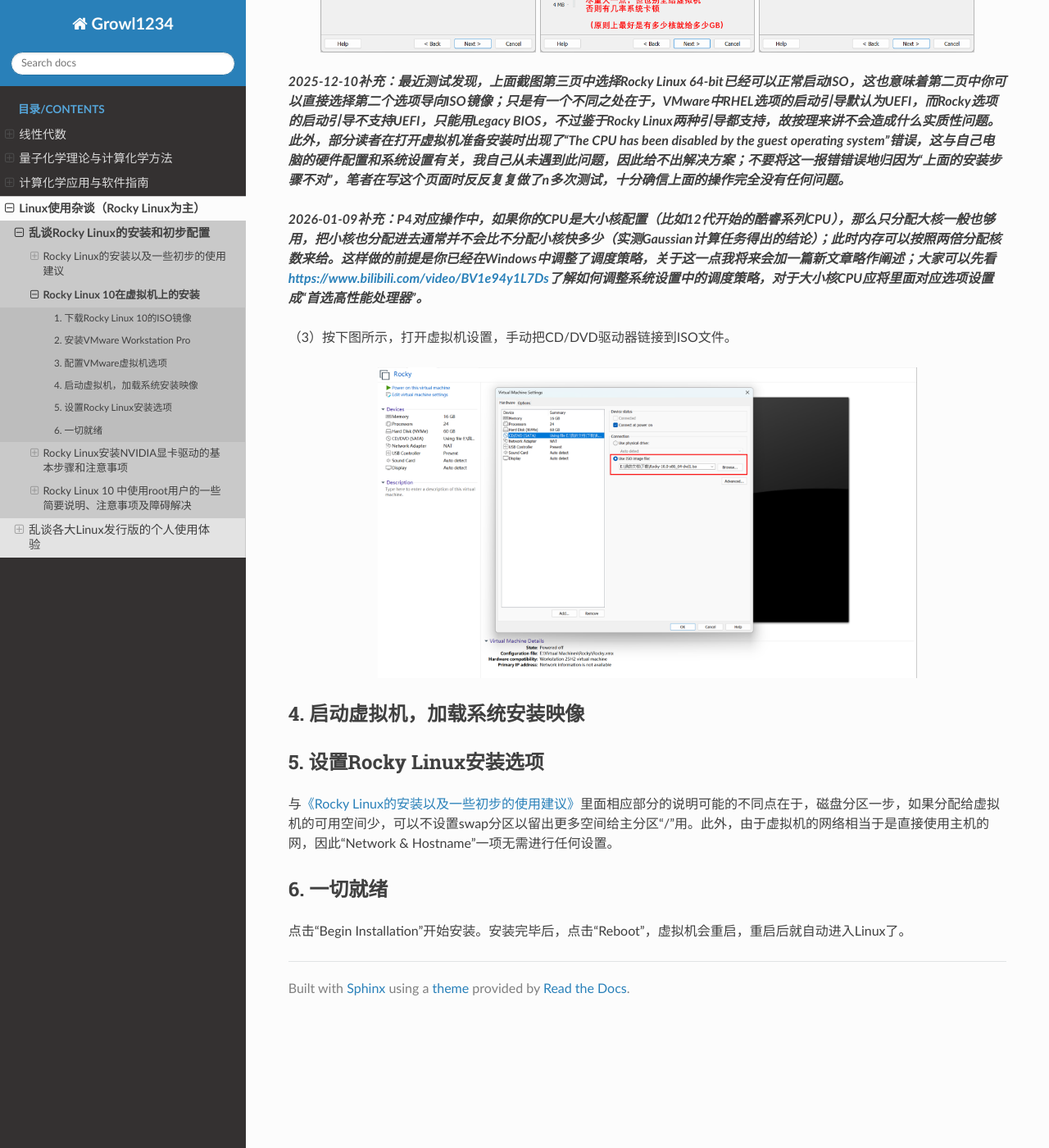
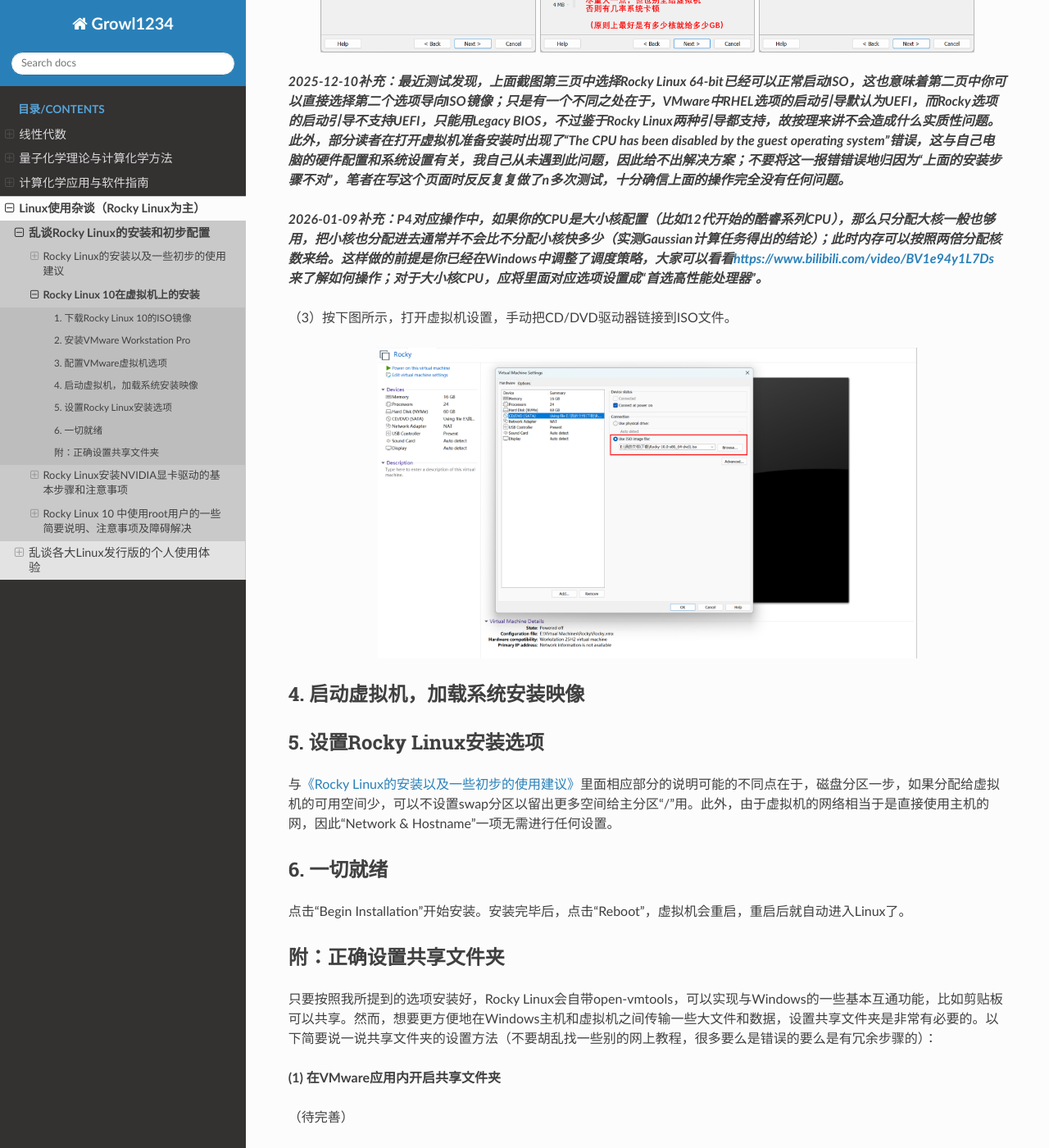
Before and after one commit to Growl1234/RTDProject, a Sphinx documentation site: the page built from source/linux/rocky/vmware_installation.md, in a window 1280 px wide and 1400 px high, scrolled down 1135 px. Shown: the whole window at 82% size. Built offline with Sphinx 7.4.7 and the Read the Docs theme 3.1.0, drawn with Linux system fonts in a browser that asks for light colours; some of the changed text lies outside the part shown.

Commit message:
Add guide to using shared folder in VMware

```diff
--- a/source/linux/rocky/vmware_installation.md
+++ b/source/linux/rocky/vmware_installation.md
@@ -14,7 +14,7 @@
 
 （1）进入VMware程序，点击“Create a New Virtual Machine”；
 
-（2）依次按下图操作：（保留默认选项即可的页面没有给出）
+（2）依次按下图操作：（记得同时看下面的补充文字；保留默认选项即可的页面没有给出）
 
 <p align="center">
   <img src="../../_static/images/vm1.png" width="30%" />
@@ -27,7 +27,7 @@
 
 ***2025-12-10补充：最近测试发现，上面截图第三页中选择Rocky Linux 64-bit已经可以正常启动ISO，这也意味着第二页中你可以直接选择第二个选项导向ISO镜像；只是有一个不同之处在于，VMware中RHEL选项的启动引导默认为UEFI，而Rocky选项的启动引导不支持UEFI，只能用Legacy BIOS，不过鉴于Rocky Linux两种引导都支持，故按理来讲不会造成什么实质性问题。此外，部分读者在打开虚拟机准备安装时出现了“The CPU has been disabled by the guest operating system”错误，这与自己电脑的硬件配置和系统设置有关，我自己从未遇到此问题，因此给不出解决方案；不要将这一报错错误地归因为“上面的安装步骤不对”，笔者在写这个页面时反反复复做了n多次测试，十分确信上面的操作完全没有任何问题。***
 
-***2026-01-09补充：P4对应操作中，如果你的CPU是大小核配置（比如12代开始的酷睿系列CPU），那么只分配大核一般也够用，把小核也分配进去通常并不会比不分配小核快多少（实测Gaussian计算任务得出的结论）；此时内存可以按照两倍分配核数来给。这样做的前提是你已经在Windows中调整了调度策略，关于这一点我将来会加一篇新文章略作阐述；大家可以先看[https://www.bilibili.com/video/BV1e94y1L7Ds](https://www.bilibili.com/video/BV1e94y1L7Ds)了解如何调整系统设置中的调度策略，对于大小核CPU应将里面对应选项设置成“首选高性能处理器”。***
+***2026-01-09补充：P4对应操作中，如果你的CPU是大小核配置（比如12代开始的酷睿系列CPU），那么只分配大核一般也够用，把小核也分配进去通常并不会比不分配小核快多少（实测Gaussian计算任务得出的结论）；此时内存可以按照两倍分配核数来给。这样做的前提是你已经在Windows中调整了调度策略，大家可以看看[https://www.bilibili.com/video/BV1e94y1L7Ds](https://www.bilibili.com/video/BV1e94y1L7Ds)来了解如何操作；对于大小核CPU，应将里面对应选项设置成“首选高性能处理器”。***
 
 （3）按下图所示，打开虚拟机设置，手动把CD/DVD驱动器链接到ISO文件。
 
@@ -44,3 +44,13 @@
 ### 6. 一切就绪
 
 点击“Begin Installation”开始安装。安装完毕后，点击“Reboot”，虚拟机会重启，重启后就自动进入Linux了。
+
+### 附：正确设置共享文件夹
+
+只要按照我所提到的选项安装好，Rocky Linux会自带open-vmtools，可以实现与Windows的一些基本互通功能，比如剪贴板可以共享。然而，想要更方便地在Windows主机和虚拟机之间传输一些大文件和数据，设置共享文件夹是非常有必要的。以下简要说一说共享文件夹的设置方法（不要胡乱找一些别的网上教程，很多要么是错误的要么是有冗余步骤的）：
+
+**(1) 在VMware应用内开启共享文件夹**
+
+（待完善）
+
+**(2) 在Rocky Linux中载入共享文件夹**（参考[https://knowledge.broadcom.com/external/article/313233/how-to-configure-vmware-tools-shared-fol.html](https://knowledge.broadcom.com/external/article/313233/how-to-configure-vmware-tools-shared-fol.html)）
```
Also changed, not shown: other parts of source/linux/rocky/vmware_installation.md (+1 -1 lines).
